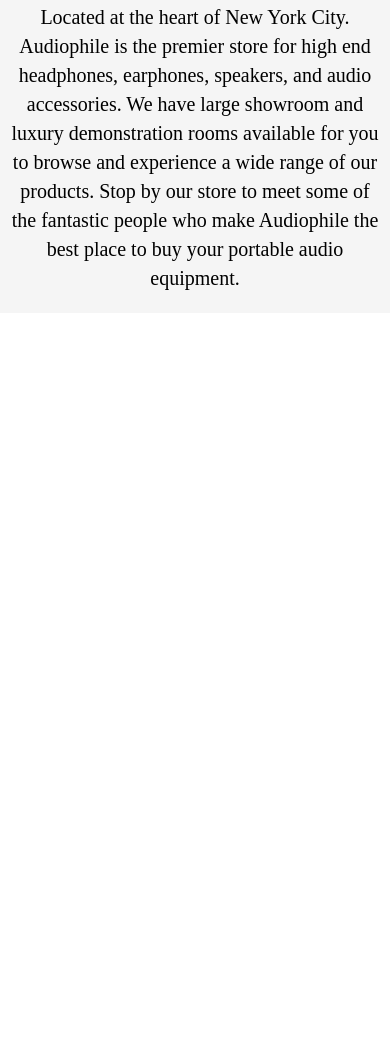
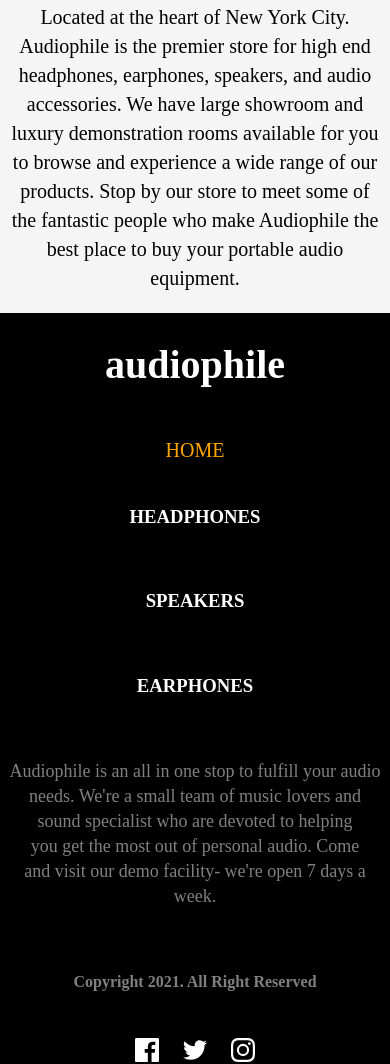
Before and after one commit to kingdam01/Audiophile, a plain HTML site: page index.html in a window 390 px wide. Shown: the part 3188-4252 px from the top of the page. Before the commit the page ends 3501 px from the top, so only its background shows below. Drawn offline with Linux system fonts and the light colour scheme.

Commit message:
added some new images and the last part

```diff
--- a/index.html
+++ b/index.html
@@ -64,7 +64,8 @@
             </div>
             <div class="speak">
                 <img src="assest/all_images/imgi_76_image-speaker-zx7.jpg" alt="">
-            </div> -->
+            </div>
+        </div> -->
             <div id="fifth">
                 <img src="assest/all_images/imgi_55_image.webp" alt="">
             </div>
@@ -85,7 +86,20 @@
                     <P>Located at the heart of New York City. <br>Audiophile is the premier store for high end <br>headphones, earphones, speakers, and audio <br>accessories. We have large showroom and <br>luxury demonstration rooms available for you <br>to browse and experience a wide range of our <br>products. Stop by our store to meet some of <br>the fantastic people who make Audiophile the <br>best place to buy your portable audio <br>equipment.</P>
                 </div>
             </div>
-        </div>
+            <div id="last">
+                <h1>audiophile</h1>
+                <a href="">HOME</a>
+                <h3>HEADPHONES</h3>
+                <h3>SPEAKERS</h3>
+                <h3>EARPHONES</h3>
+                <p>Audiophile is an all in one stop to fulfill your audio <br>needs. We're a small team of music lovers and <br>sound specialist who are devoted to helping <br>you get the most out of personal audio. Come <br>and visit our demo facility- we're open 7 days a <br>week.</p>
+                <h4>Copyright 2021. All Right Reserved</h4>
+                <div class="last">
+                    <img src="assest/all_images/icon-facebook.svg" alt="">
+                    <img src="assest/all_images/icon-twitter.svg" alt="">
+                    <img src="assest/all_images/icon-instagram.svg" alt="">
+                </div>
+            </div>
     </div>
 </body>
 
--- a/style.css
+++ b/style.css
@@ -317,4 +317,43 @@
     .best{
         color: red;
     }
+    .last{
+        /* background-color: black; */
+        border: 1px solid;
+        width: 120px;
+        display: flex;
+        justify-content: space-between;
+        align-items: center;
+    }
+    #last{
+        border: 1px solid;
+        display: flex;
+        flex-direction: column;
+        justify-content: center;
+        align-items: center;
+        background-color: black;
+        gap: 25px;
+
+        p{
+            text-align: center;
+            color:gray ;
+            font-size: 18px;
+            line-height: 25px;
+        }
+        h1{
+            color: white;
+            font-size: 40px;
+        }
+        h3{
+            color: white;
+        }
+        a{
+            text-decoration: none;
+            color: orange;
+            font-size: 20px;
+        }
+        h4{
+            color: gray;
+        }
+    }
 }
```
Also changed, not shown: assest/all_images/icon-facebook.svg (added), assest/all_images/icon-instagram.svg (added), assest/all_images/icon-twitter.svg (added).
